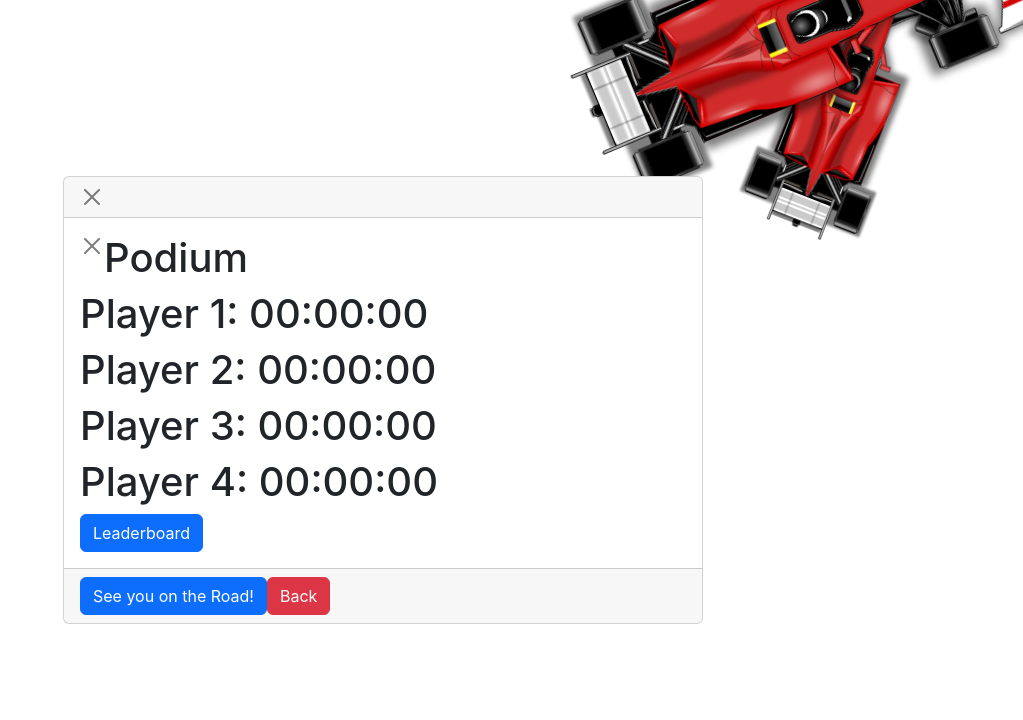
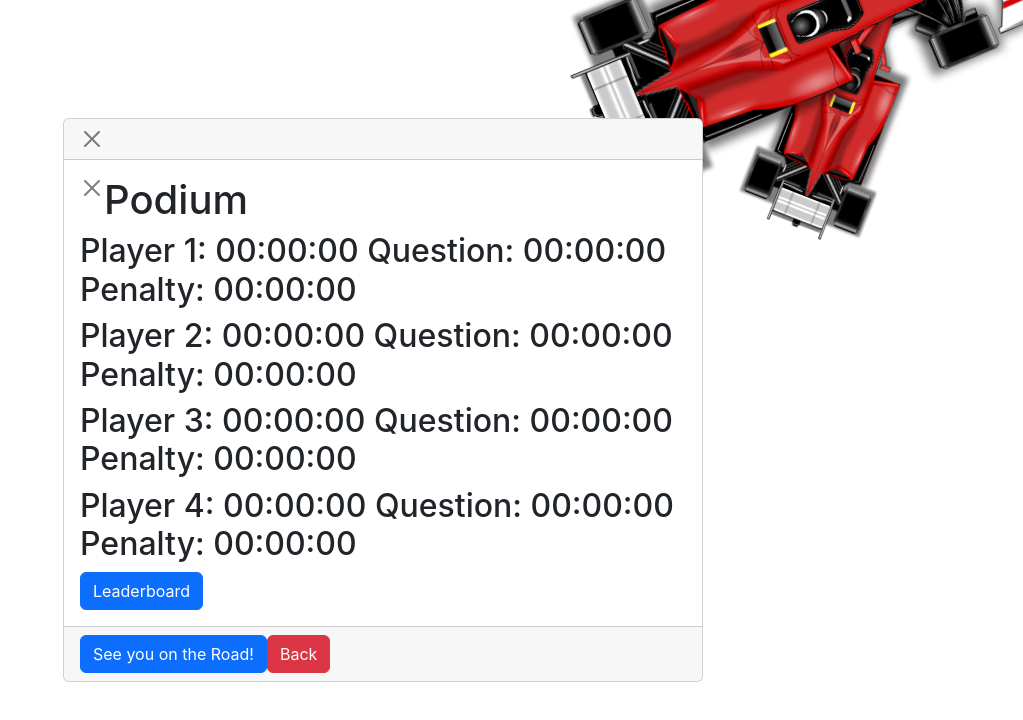
Before and after one commit to TheWeion/Q1-quiz-game, a React (Create React App) app: page /gameover in a window 1280 px wide. Shown: the top 720 px of the page, without its empty margins (257-1280 px from the left). Built offline with nearby package versions, Linux system fonts and the light colour scheme.

Commit message:
podium scores

```diff
--- a/src/components/Database/index.js
+++ b/src/components/Database/index.js
@@ -34,9 +34,12 @@ const UserScores = [
         id:7,
         name:"Yoni",
         score: 59000
+    },
+    {
+        id:8,
+        name:"John",
+        score: 69000
     }
 ]
 
-// const HighestToLowest = [...UserScores].sort((a,b)=>b.score-a.score)
-
 export default UserScores;
--- a/src/components/Podium/index.js
+++ b/src/components/Podium/index.js
@@ -7,10 +7,12 @@ const Podium = ({players}) => {
 
     return(
         <>
-        {players.map((cul, index) =>
-            <h1>{cul.name}: <Timer time={cul.timer + cul.penalty} /></h1>
+        <div className='podium'>
+            {players.map((cul, index) =>
+                <h2>{cul.name}: <Timer time={cul.timer + cul.penalty} />  Question: <Timer time={cul.timer} />  Penalty: <Timer time={cul.penalty} /></h2>
 
-        )}
+            )}
+        </div>
         </>
     )
 }
```
